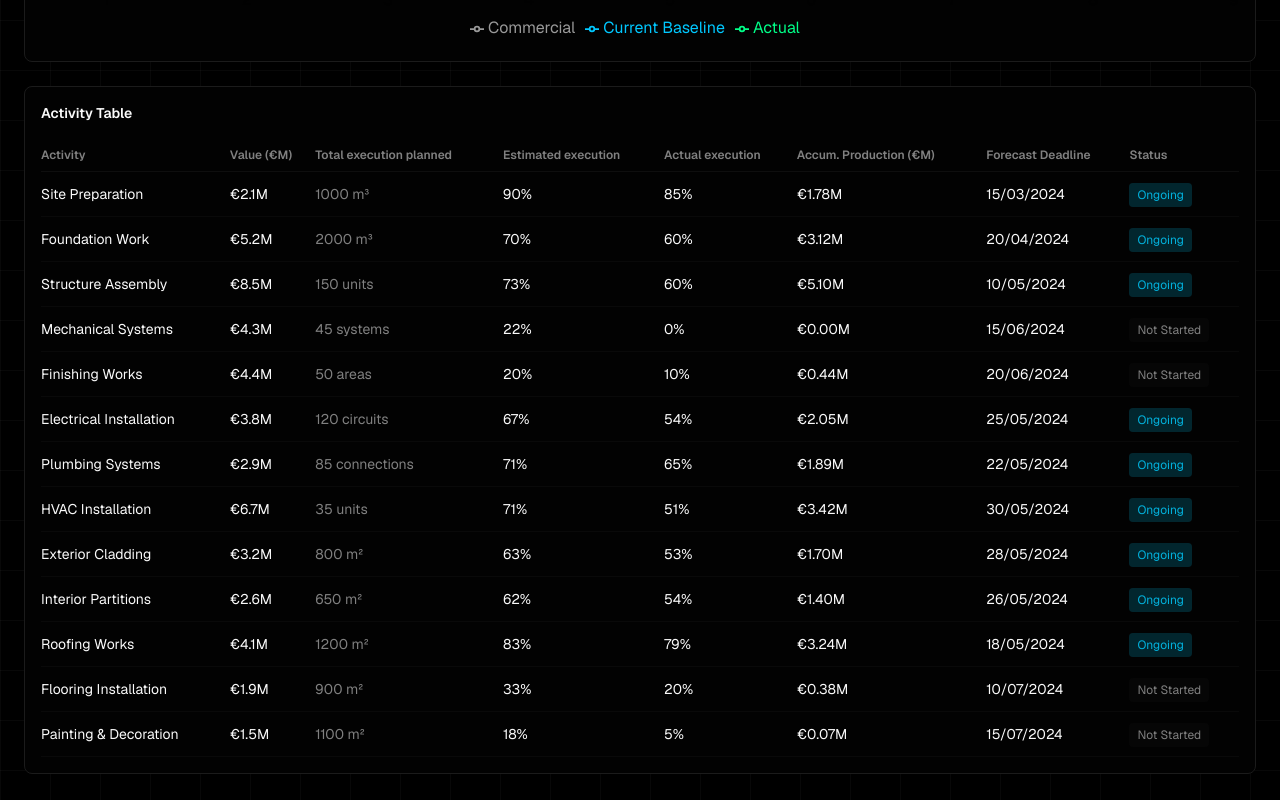
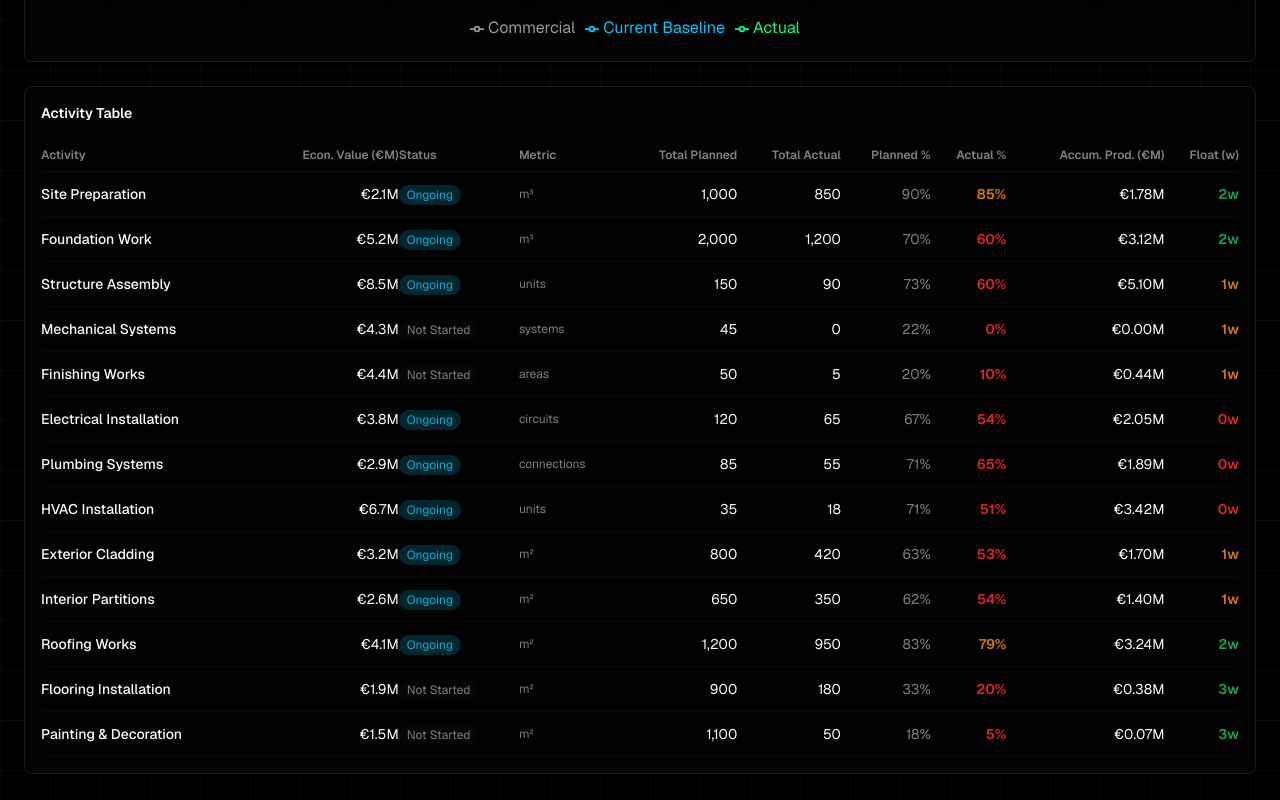
Before and after one commit to danielrebelo-volis/v0-volis-build-dashboard, a Next.js app: page /project/PRJ-001/overview in a window 1280 px wide. Shown: the part 1180-1980 px from the top of the page. Built offline with nearby package versions, Linux system fonts and the light colour scheme.

Commit message:
feat: update activity tables with new columns and data model
Add float_weeks and new metric fields to activities data and
update table layout to 9 columns with new sorting logic.

```diff
--- a/app/project/[id]/overview/page.tsx
+++ b/app/project/[id]/overview/page.tsx
@@ -110,20 +110,21 @@ export default function ProjectOverview({ params }: { params: { id: string } })
     }))
   }
 
+  // float_weeks sourced from schedule table (same formula: 2 - Math.floor(idx/2))
   const activities = [
-    { name: 'Site Preparation', value: 2.1, total_planned: '1000 m³', planned: '900 m³', executed: '850 m³', expected_completeness: (900 / 1000).toFixed(2), actual_completeness: 85, earnedValue: 1.785, status: 'Ongoing', estimated_execution: '750 m³', actual_execution: '650 m³', forecast_deadline: '15/03/2024' },
-    { name: 'Foundation Work', value: 5.2, total_planned: '2000 m³', planned: '1400 m³', executed: '1200 m³', expected_completeness: (1400 / 2000).toFixed(2), actual_completeness: 60, earnedValue: 3.12, status: 'Ongoing', estimated_execution: '1100 m³', actual_execution: '900 m³', forecast_deadline: '20/04/2024' },
-    { name: 'Structure Assembly', value: 8.5, total_planned: '150 units', planned: '110 units', executed: '90 units', expected_completeness: (110 / 150).toFixed(2), actual_completeness: 60, earnedValue: 5.1, status: 'Ongoing', estimated_execution: '80 units', actual_execution: '65 units', forecast_deadline: '10/05/2024' },
-    { name: 'Mechanical Systems', value: 4.3, total_planned: '45 systems', planned: '10 units', executed: '0 units', expected_completeness: (10 / 45).toFixed(2), actual_completeness: 0, earnedValue: 0, status: 'Not Started', estimated_execution: '5 units', actual_execution: '0 units', forecast_deadline: '15/06/2024' },
-    { name: 'Finishing Works', value: 4.4, total_planned: '50 areas', planned: '10 areas', executed: '5 areas', expected_completeness: (10 / 50).toFixed(2), actual_completeness: 10, earnedValue: 0.44, status: 'Not Started', estimated_execution: '8 areas', actual_execution: '3 areas', forecast_deadline: '20/06/2024' },
-    { name: 'Electrical Installation', value: 3.8, total_planned: '120 circuits', planned: '80 circuits', executed: '65 circuits', expected_completeness: (80 / 120).toFixed(2), actual_completeness: 54, earnedValue: 2.052, status: 'Ongoing', estimated_execution: '70 circuits', actual_execution: '55 circuits', forecast_deadline: '25/05/2024' },
-    { name: 'Plumbing Systems', value: 2.9, total_planned: '85 connections', planned: '60 connections', executed: '55 connections', expected_completeness: (60 / 85).toFixed(2), actual_completeness: 65, earnedValue: 1.885, status: 'Ongoing', estimated_execution: '58 connections', actual_execution: '48 connections', forecast_deadline: '22/05/2024' },
-    { name: 'HVAC Installation', value: 6.7, total_planned: '35 units', planned: '25 units', executed: '18 units', expected_completeness: (25 / 35).toFixed(2), actual_completeness: 51, earnedValue: 3.417, status: 'Ongoing', estimated_execution: '20 units', actual_execution: '15 units', forecast_deadline: '30/05/2024' },
-    { name: 'Exterior Cladding', value: 3.2, total_planned: '800 m²', planned: '500 m²', executed: '420 m²', expected_completeness: (500 / 800).toFixed(2), actual_completeness: 53, earnedValue: 1.696, status: 'Ongoing', estimated_execution: '450 m²', actual_execution: '380 m²', forecast_deadline: '28/05/2024' },
-    { name: 'Interior Partitions', value: 2.6, total_planned: '650 m²', planned: '400 m²', executed: '350 m²', expected_completeness: (400 / 650).toFixed(2), actual_completeness: 54, earnedValue: 1.404, status: 'Ongoing', estimated_execution: '375 m²', actual_execution: '320 m²', forecast_deadline: '26/05/2024' },
-    { name: 'Roofing Works', value: 4.1, total_planned: '1200 m²', planned: '1000 m²', executed: '950 m²', expected_completeness: (1000 / 1200).toFixed(2), actual_completeness: 79, earnedValue: 3.239, status: 'Ongoing', estimated_execution: '980 m²', actual_execution: '870 m²', forecast_deadline: '18/05/2024' },
-    { name: 'Flooring Installation', value: 1.9, total_planned: '900 m²', planned: '300 m²', executed: '180 m²', expected_completeness: (300 / 900).toFixed(2), actual_completeness: 20, earnedValue: 0.38, status: 'Not Started', estimated_execution: '250 m²', actual_execution: '150 m��', forecast_deadline: '10/07/2024' },
-    { name: 'Painting & Decoration', value: 1.5, total_planned: '1100 m²', planned: '200 m²', executed: '50 m²', expected_completeness: (200 / 1100).toFixed(2), actual_completeness: 5, earnedValue: 0.075, status: 'Not Started', estimated_execution: '150 m²', actual_execution: '40 m²', forecast_deadline: '15/07/2024' },
+    { name: 'Site Preparation',      value: 2.1, metric: 'm³',         total_planned_qty: 1000, planned_qty: 900,  executed_qty: 850,  expected_completeness: (900/1000).toFixed(2),   actual_completeness: 85, earnedValue: 1.785, status: 'Ongoing',     forecast_deadline: '15/03/2024', float_weeks: 2 },
+    { name: 'Foundation Work',        value: 5.2, metric: 'm³',         total_planned_qty: 2000, planned_qty: 1400, executed_qty: 1200, expected_completeness: (1400/2000).toFixed(2), actual_completeness: 60, earnedValue: 3.12,  status: 'Ongoing',     forecast_deadline: '20/04/2024', float_weeks: 2 },
+    { name: 'Structure Assembly',     value: 8.5, metric: 'units',      total_planned_qty: 150,  planned_qty: 110,  executed_qty: 90,   expected_completeness: (110/150).toFixed(2),   actual_completeness: 60, earnedValue: 5.10,  status: 'Ongoing',     forecast_deadline: '10/05/2024', float_weeks: 1 },
+    { name: 'Mechanical Systems',     value: 4.3, metric: 'systems',    total_planned_qty: 45,   planned_qty: 10,   executed_qty: 0,    expected_completeness: (10/45).toFixed(2),     actual_completeness: 0,  earnedValue: 0,     status: 'Not Started', forecast_deadline: '15/06/2024', float_weeks: 1 },
+    { name: 'Finishing Works',        value: 4.4, metric: 'areas',      total_planned_qty: 50,   planned_qty: 10,   executed_qty: 5,    expected_completeness: (10/50).toFixed(2),     actual_completeness: 10, earnedValue: 0.44,  status: 'Not Started', forecast_deadline: '20/06/2024', float_weeks: 1 },
+    { name: 'Electrical Installation',value: 3.8, metric: 'circuits',   total_planned_qty: 120,  planned_qty: 80,   executed_qty: 65,   expected_completeness: (80/120).toFixed(2),    actual_completeness: 54, earnedValue: 2.052, status: 'Ongoing',     forecast_deadline: '25/05/2024', float_weeks: 0 },
+    { name: 'Plumbing Systems',       value: 2.9, metric: 'connections',total_planned_qty: 85,   planned_qty: 60,   executed_qty: 55,   expected_completeness: (60/85).toFixed(2),     actual_completeness: 65, earnedValue: 1.885, status: 'Ongoing',     forecast_deadline: '22/05/2024', float_weeks: 0 },
+    { name: 'HVAC Installation',      value: 6.7, metric: 'units',      total_planned_qty: 35,   planned_qty: 25,   executed_qty: 18,   expected_completeness: (25/35).toFixed(2),     actual_completeness: 51, earnedValue: 3.417, status: 'Ongoing',     forecast_deadline: '30/05/2024', float_weeks: 0 },
+    { name: 'Exterior Cladding',      value: 3.2, metric: 'm²',         total_planned_qty: 800,  planned_qty: 500,  executed_qty: 420,  expected_completeness: (500/800).toFixed(2),   actual_completeness: 53, earnedValue: 1.696, status: 'Ongoing',     forecast_deadline: '28/05/2024', float_weeks: 1 },
+    { name: 'Interior Partitions',    value: 2.6, metric: 'm²',         total_planned_qty: 650,  planned_qty: 400,  executed_qty: 350,  expected_completeness: (400/650).toFixed(2),   actual_completeness: 54, earnedValue: 1.404, status: 'Ongoing',     forecast_deadline: '26/05/2024', float_weeks: 1 },
+    { name: 'Roofing Works',          value: 4.1, metric: 'm²',         total_planned_qty: 1200, planned_qty: 1000, executed_qty: 950,  expected_completeness: (1000/1200).toFixed(2), actual_completeness: 79, earnedValue: 3.239, status: 'Ongoing',     forecast_deadline: '18/05/2024', float_weeks: 2 },
+    { name: 'Flooring Installation',  value: 1.9, metric: 'm²',         total_planned_qty: 900,  planned_qty: 300,  executed_qty: 180,  expected_completeness: (300/900).toFixed(2),   actual_completeness: 20, earnedValue: 0.38,  status: 'Not Started', forecast_deadline: '10/07/2024', float_weeks: 3 },
+    { name: 'Painting & Decoration',  value: 1.5, metric: 'm²',         total_planned_qty: 1100, planned_qty: 200,  executed_qty: 50,   expected_completeness: (200/1100).toFixed(2),  actual_completeness: 5,  earnedValue: 0.075, status: 'Not Started', forecast_deadline: '15/07/2024', float_weeks: 3 },
   ]
 
   const economicTable = activities.map(activity => ({
@@ -186,6 +187,7 @@ export default function ProjectOverview({ params }: { params: { id: string } })
           aValue = a.earnedValue
           bValue = b.earnedValue
           break
+
       }
 
       return sortDirection === 'asc' ? aValue - bValue : bValue - aValue
@@ -588,46 +590,56 @@ export default function ProjectOverview({ params }: { params: { id: string } })
                 <table className="w-full text-sm">
                   <thead>
                     <tr className="border-b border-border/50">
-                      <th className="text-left text-xs text-muted-foreground font-semibold py-2">Activity</th>
-                      <th
-                        className="text-left text-xs text-muted-foreground font-semibold py-2 cursor-pointer hover:text-foreground transition-colors"
-                        onClick={() => handleSort('value')}
-                      >
-                        Value (€M) {sortBy === 'value' && (sortDirection === 'asc' ? '↑' : '↓')}
+                      <th className="text-left text-xs text-muted-foreground font-semibold py-2 min-w-[140px]">Activity</th>
+                      <th className="text-right text-xs text-muted-foreground font-semibold py-2 cursor-pointer hover:text-foreground transition-colors" onClick={() => handleSort('value')}>
+                        Econ. Value (€M) {sortBy === 'value' && (sortDirection === 'asc' ? '↑' : '↓')}
                       </th>
-                      <th className="text-left text-xs text-muted-foreground font-semibold py-2">Total execution planned</th>
-                      <th className="text-left text-xs text-muted-foreground font-semibold py-2">Estimated execution</th>
-                      <th className="text-left text-xs text-muted-foreground font-semibold py-2">Actual execution</th>
-                      <th
-                        className="text-left text-xs text-muted-foreground font-semibold py-2 cursor-pointer hover:text-foreground transition-colors"
-                        onClick={() => handleSort('earnedValue')}
-                      >
-                        Accum. Production (€M) {sortBy === 'earnedValue' && (sortDirection === 'asc' ? '↑' : '↓')}
+                      <th className="text-left text-xs text-muted-foreground font-semibold py-2">Status</th>
+                      <th className="text-left text-xs text-muted-foreground font-semibold py-2">Metric</th>
+                      <th className="text-right text-xs text-muted-foreground font-semibold py-2">Total Planned</th>
+                      <th className="text-right text-xs text-muted-foreground font-semibold py-2">Total Actual</th>
+                      <th className="text-right text-xs text-muted-foreground font-semibold py-2 cursor-pointer hover:text-foreground transition-colors" onClick={() => handleSort('plannedProgress')}>
+                        Planned % {sortBy === 'plannedProgress' && (sortDirection === 'asc' ? '↑' : '↓')}
                       </th>
-                      <th className="text-left text-xs text-muted-foreground font-semibold py-2">Forecast Deadline</th>
-                      <th className="text-left text-xs text-muted-foreground font-semibold py-2">Status</th>
+                      <th className="text-right text-xs text-muted-foreground font-semibold py-2 cursor-pointer hover:text-foreground transition-colors" onClick={() => handleSort('actualProgress')}>
+                        Actual % {sortBy === 'actualProgress' && (sortDirection === 'asc' ? '↑' : '↓')}
+                      </th>
+                      <th className="text-right text-xs text-muted-foreground font-semibold py-2 cursor-pointer hover:text-foreground transition-colors" onClick={() => handleSort('accumulatedProduction')}>
+                        Accum. Prod. (€M) {sortBy === 'accumulatedProduction' && (sortDirection === 'asc' ? '↑' : '↓')}
+                      </th>
+                      <th className="text-right text-xs text-muted-foreground font-semibold py-2">Float (w)</th>
                     </tr>
                   </thead>
                   <tbody>
-                    {getSortedActivities().map((activity, idx) => (
+                    {getSortedActivities().map((activity, idx) => {
+                      const plannedPct = Math.round(parseFloat(activity.expected_completeness) * 100)
+                      const actualPct  = activity.actual_completeness
+                      const delta      = actualPct - plannedPct
+                      const progressColor = delta >= 0 ? 'text-[#16a34a]' : delta >= -5 ? 'text-[#d97706]' : 'text-[#dc2626]'
+                      const floatColor    = activity.float_weeks === 0 ? 'text-[#dc2626]' : activity.float_weeks === 1 ? 'text-[#d97706]' : 'text-[#16a34a]'
+                      return (
                         <tr key={idx} className="border-b border-border/30 hover:bg-secondary/20">
-                        <td className="py-3 text-foreground">{activity.name}</td>
-                        <td className="py-3 text-foreground">€{activity.value.toFixed(1)}M</td>
-                        <td className="py-3 text-muted-foreground">{activity.total_planned}</td>
-                        <td className="py-3 text-foreground">{activity.expected_completeness * 100}%</td>
-                        <td className="py-3 text-foreground">{activity.actual_completeness}%</td>
-                        <td className="py-3 text-foreground">€{activity.earnedValue.toFixed(2)}M</td>
-                        <td className="py-3 text-foreground">{activity.forecast_deadline}</td>
+                          <td className="py-3 text-foreground font-medium">{activity.name}</td>
+                          <td className="py-3 text-right text-foreground">€{activity.value.toFixed(1)}M</td>
                           <td className="py-3">
-                          <span className={`text-xs px-2 py-1 rounded ${activity.status === 'Finished' ? 'bg-success/20 text-success' :
-                            activity.status === 'Ongoing' ? 'bg-accent/20 text-accent' :
+                            <span className={`text-xs px-2 py-0.5 rounded-full ${
+                              activity.status === 'Finished'    ? 'bg-[#16a34a]/15 text-[#16a34a]' :
+                              activity.status === 'Ongoing'     ? 'bg-accent/20 text-accent' :
                                                                   'bg-muted/30 text-muted-foreground'
                             }`}>
                               {activity.status}
                             </span>
                           </td>
+                          <td className="py-3 text-muted-foreground text-xs">{activity.metric}</td>
+                          <td className="py-3 text-right text-foreground">{activity.total_planned_qty.toLocaleString()}</td>
+                          <td className="py-3 text-right text-foreground">{activity.executed_qty.toLocaleString()}</td>
+                          <td className="py-3 text-right text-muted-foreground">{plannedPct}%</td>
+                          <td className={`py-3 text-right font-semibold ${progressColor}`}>{actualPct}%</td>
+                          <td className="py-3 text-right text-foreground">€{activity.earnedValue.toFixed(2)}M</td>
+                          <td className={`py-3 text-right font-semibold ${floatColor}`}>{activity.float_weeks}w</td>
                         </tr>
-                    ))}
+                      )
+                    })}
                   </tbody>
                 </table>
               </div>
@@ -723,46 +735,56 @@ export default function ProjectOverview({ params }: { params: { id: string } })
                 <table className="w-full text-sm">
                   <thead>
                     <tr className="border-b border-border/50">
-                      <th className="text-left text-xs text-muted-foreground font-semibold py-2">Activity</th>
-                      <th
-                        className="text-left text-xs text-muted-foreground font-semibold py-2 cursor-pointer hover:text-foreground transition-colors"
-                        onClick={() => handleSort('value')}
-                      >
-                        Value (€M) {sortBy === 'value' && (sortDirection === 'asc' ? '↑' : '↓')}
+                      <th className="text-left text-xs text-muted-foreground font-semibold py-2 min-w-[140px]">Activity</th>
+                      <th className="text-right text-xs text-muted-foreground font-semibold py-2 cursor-pointer hover:text-foreground transition-colors" onClick={() => handleSort('value')}>
+                        Econ. Value (€M) {sortBy === 'value' && (sortDirection === 'asc' ? '↑' : '↓')}
                       </th>
-                      <th className="text-left text-xs text-muted-foreground font-semibold py-2">Total execution planned</th>
-                      <th className="text-left text-xs text-muted-foreground font-semibold py-2">Estimated execution</th>
-                      <th className="text-left text-xs text-muted-foreground font-semibold py-2">Actual execution</th>
-                      <th
-                        className="text-left text-xs text-muted-foreground font-semibold py-2 cursor-pointer hover:text-foreground transition-colors"
-                        onClick={() => handleSort('earnedValue')}
-                      >
-                        Accum. Production (€M) {sortBy === 'earnedValue' && (sortDirection === 'asc' ? '↑' : '↓')}
+                      <th className="text-left text-xs text-muted-foreground font-semibold py-2">Status</th>
+                      <th className="text-left text-xs text-muted-foreground font-semibold py-2">Metric</th>
+                      <th className="text-right text-xs text-muted-foreground font-semibold py-2">Total Planned</th>
+                      <th className="text-right text-xs text-muted-foreground font-semibold py-2">Total Actual</th>
+                      <th className="text-right text-xs text-muted-foreground font-semibold py-2 cursor-pointer hover:text-foreground transition-colors" onClick={() => handleSort('plannedProgress')}>
+                        Planned % {sortBy === 'plannedProgress' && (sortDirection === 'asc' ? '↑' : '↓')}
                       </th>
-                      <th className="text-left text-xs text-muted-foreground font-semibold py-2">Forecast Deadline</th>
-                      <th className="text-left text-xs text-muted-foreground font-semibold py-2">Status</th>
+                      <th className="text-right text-xs text-muted-foreground font-semibold py-2 cursor-pointer hover:text-foreground transition-colors" onClick={() => handleSort('actualProgress')}>
+                        Actual % {sortBy === 'actualProgress' && (sortDirection === 'asc' ? '↑' : '↓')}
+                      </th>
+                      <th className="text-right text-xs text-muted-foreground font-semibold py-2 cursor-pointer hover:text-foreground transition-colors" onClick={() => handleSort('accumulatedProduction')}>
+                        Accum. Prod. (€M) {sortBy === 'accumulatedProduction' && (sortDirection === 'asc' ? '↑' : '↓')}
+                      </th>
+                      <th className="text-right text-xs text-muted-foreground font-semibold py-2">Float (w)</th>
                     </tr>
                   </thead>
                   <tbody>
-                    {getSortedActivities().map((activity, idx) => (
+                    {getSortedActivities().map((activity, idx) => {
+                      const plannedPct = Math.round(parseFloat(activity.expected_completeness) * 100)
+                      const actualPct  = activity.actual_completeness
+                      const delta      = actualPct - plannedPct
+                      const progressColor = delta >= 0 ? 'text-[#16a34a]' : delta >= -5 ? 'text-[#d97706]' : 'text-[#dc2626]'
+                      const floatColor    = activity.float_weeks === 0 ? 'text-[#dc2626]' : activity.float_weeks === 1 ? 'text-[#d97706]' : 'text-[#16a34a]'
+                      return (
                         <tr key={idx} className="border-b border-border/30 hover:bg-secondary/20">
-                        <td className="py-3 text-foreground">{activity.name}</td>
-                        <td className="py-3 text-foreground">€{activity.value.toFixed(1)}M</td>
-                        <td className="py-3 text-muted-foreground">{activity.total_planned}</td>
-                        <td className="py-3 text-foreground">{activity.expected_completeness * 100}%</td>
-                        <td className="py-3 text-foreground">{activity.actual_completeness}%</td>
-                        <td className="py-3 text-foreground">€{activity.earnedValue.toFixed(2)}M</td>
-                        <td className="py-3 text-foreground">{activity.forecast_deadline}</td>
+                          <td className="py-3 text-foreground font-medium">{activity.name}</td>
+                          <td className="py-3 text-right text-foreground">€{activity.value.toFixed(1)}M</td>
                           <td className="py-3">
-                          <span className={`text-xs px-2 py-1 rounded ${activity.status === 'Finished' ? 'bg-success/20 text-success' :
-                            activity.status === 'Ongoing' ? 'bg-accent/20 text-accent' :
+                            <span className={`text-xs px-2 py-0.5 rounded-full ${
+                              activity.status === 'Finished'    ? 'bg-[#16a34a]/15 text-[#16a34a]' :
+                              activity.status === 'Ongoing'     ? 'bg-accent/20 text-accent' :
                                                                   'bg-muted/30 text-muted-foreground'
                             }`}>
                               {activity.status}
                             </span>
                           </td>
+                          <td className="py-3 text-muted-foreground text-xs">{activity.metric}</td>
+                          <td className="py-3 text-right text-foreground">{activity.total_planned_qty.toLocaleString()}</td>
+                          <td className="py-3 text-right text-foreground">{activity.executed_qty.toLocaleString()}</td>
+                          <td className="py-3 text-right text-muted-foreground">{plannedPct}%</td>
+                          <td className={`py-3 text-right font-semibold ${progressColor}`}>{actualPct}%</td>
+                          <td className="py-3 text-right text-foreground">€{activity.earnedValue.toFixed(2)}M</td>
+                          <td className={`py-3 text-right font-semibold ${floatColor}`}>{activity.float_weeks}w</td>
                         </tr>
-                    ))}
+                      )
+                    })}
                   </tbody>
                 </table>
               </div>
```
Lines whose indentation alone changed are shown as unchanged.
